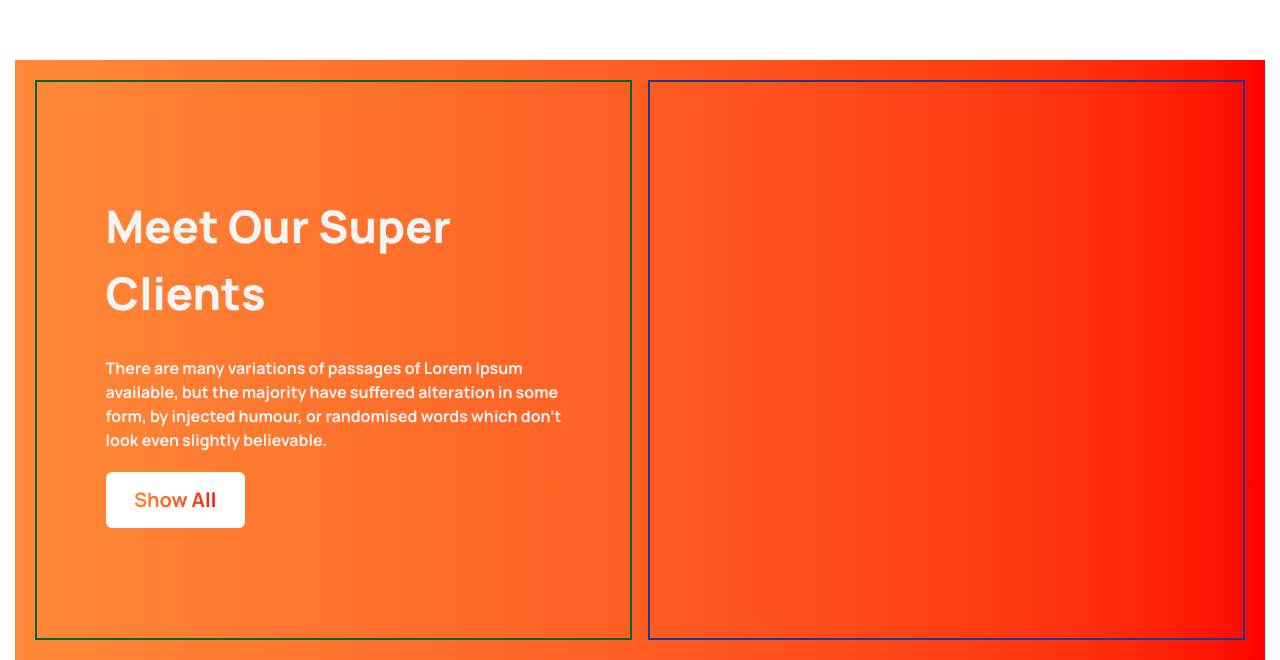
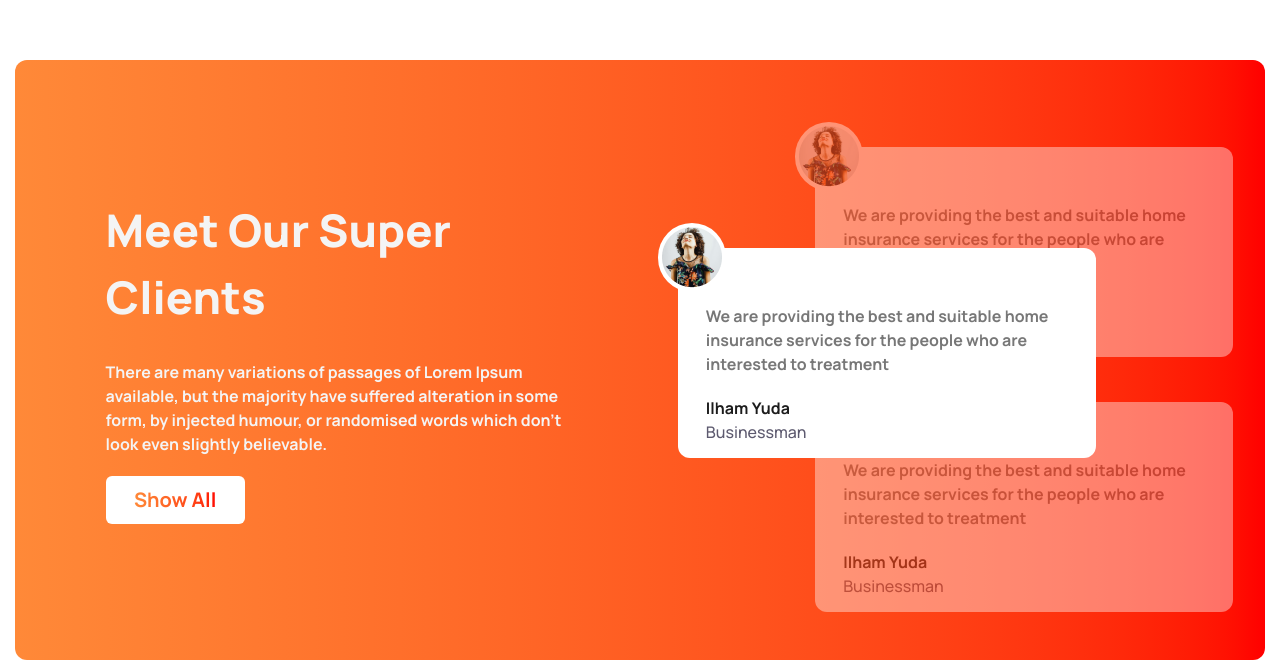
Before and after one commit to IbrahimNewaz/Tea-House-Project, a plain HTML site: page index.html in a window 1280 px wide. Shown: the part 2312-2972 px from the top of the page. Drawn offline with nearby package versions, Linux system fonts and the light colour scheme.

Commit message:
full done Super Clients Section

```diff
--- a/index.html
+++ b/index.html
@@ -139,9 +139,9 @@
 
     <!-- Super Clients Section -->
     <div
-        class="super-clients-parent-div h-[600px] max-w-[1250px] mx-auto mt-[200px] bg-gradient-to-r from-[#FF8938] to-[#FF0000] flex gap-4 p-5">
+        class="super-clients-parent-div h-[600px] max-w-[1250px] mx-auto mt-[200px] bg-gradient-to-r from-[#FF8938] to-[#FF0000] rounded-xl flex gap-4 p-5">
         <!-- left side div start from here -->
-        <div class="left-div md:h-full w-1/2 border-2 border-green-800 flex justify-center items-center">
+        <div class="left-div md:h-full w-1/2  flex justify-center items-center">
             <div>
                 <h1 class="manrope-font text-[45px] font-extrabold text-[#F4F4F4]">Meet Our Super <br> Clients</h1>
                 <p class="manrope-font text-[16px] font-bold text-[#F4F4F4] text-left mt-7 mb-5">
@@ -149,7 +149,7 @@
                     available, but the majority have suffered alteration in some <br>
                     form, by injected humour, or randomised words which don't <br>look even slightly believable.
                 </p>
-                <button class="bot w-[139px] h-[56px] manrope-font bg-white text-[20px] font-bold rounded-md">
+                <button class="bot w-[139px] h-[48px] manrope-font bg-white text-[20px] font-bold rounded-md">
                     <span class="bg-clip-text text-transparent bg-gradient-to-r from-[#FF8938] to-[#FF0000]">
                         Show All
                     </span>
@@ -159,7 +159,49 @@
 
 
         <!-- right side div start from here -->
-        <div class="right-div md:h-full w-1/2 border-2 border-blue-900">
+        <div class="right-div md:h-full w-1/2  relative">
+            <!-- 1st -->
+            <div class="customer-reviw absolute top-[30%] left-[5%] z-10 h-[210px] w-[70%]  bg-white rounded-xl p-7">
+                <p class="manrope-font text-[16px] font-bold text-[#777777] text-left mt-7 mb-5">
+                    We are providing the best and suitable home <br> insurance services for the people who are <br>
+                    interested to treatment
+                </p>
+                <h2 class="manrope-font text-[16px] font-bold text-[#1C1C1C]">Ilham Yuda</h2>
+                <h2 class="manrope-font text-[16px] font-medium text-[#5D5A6F]">Businessman</h2>
+
+                <div class="absolute -top-[25px] -left-[20px] rounded-full bg-white p-1">
+                    <img src="images/client.png" alt="Client DP">
+                </div>
+            </div>
+
+            <!-- 2nd -->
+            <div class="customer-reviw absolute bottom-[5%] left-[28%] h-[210px] w-[70%]  bg-white rounded-xl p-7 opacity-40">
+                <p class="manrope-font text-[16px] font-bold text-[#777777] text-left mt-7 mb-5">
+                    We are providing the best and suitable home <br> insurance services for the people who are <br>
+                    interested to treatment
+                </p>
+                <h2 class="manrope-font text-[16px] font-bold text-[#1C1C1C]">Ilham Yuda</h2>
+                <h2 class="manrope-font text-[16px] font-medium text-[#5D5A6F]">Businessman</h2>
+
+                <div class="absolute -top-[25px] -left-[20px] rounded-full bg-white p-1">
+                    <img src="images/client.png" alt="Client DP">
+                </div>
+            </div>
+
+            <!-- 3rd -->
+            <div class="customer-reviw absolute top-[12%] left-[28%] h-[210px] w-[70%] bg-white rounded-xl p-7 opacity-40">
+                <p class="manrope-font text-[16px] font-bold text-[#777777] text-left mt-7 mb-5">
+                    We are providing the best and suitable home <br> insurance services for the people who are <br>
+                    interested to treatment
+                </p>
+                <h2 class="manrope-font text-[16px] font-bold text-[#1C1C1C]">Ilham Yuda</h2>
+                <h2 class="manrope-font text-[16px] font-medium text-[#5D5A6F]">Businessman</h2>
+
+                <div class="absolute -top-[25px] -left-[20px] rounded-full bg-white p-1">
+                    <img src="images/client.png" alt="Client DP">
+                </div>
+            </div>
+
 
         </div>
     </div>
```
